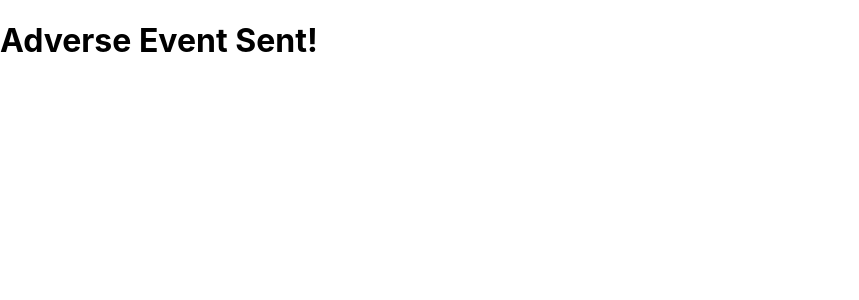
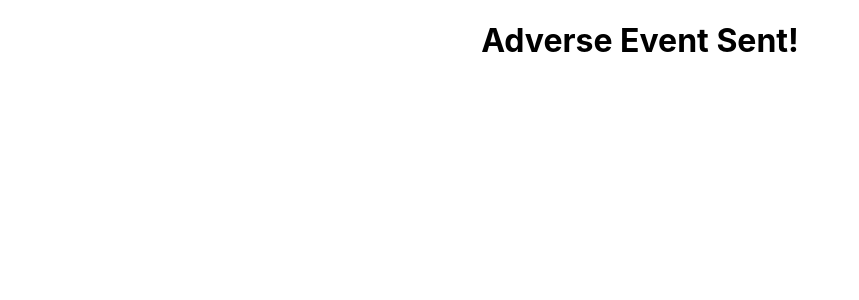
Before and after one commit to codenamics/AdverseEvents, a React (Create React App) app in the folder client/: page /success in a window 1280 px wide. Shown: the top 300 px of the page, without its empty margins (0-859 px from the left). Built offline with nearby package versions, Linux system fonts and the light colour scheme.

Commit message:
center success

```diff
--- a/client/src/App.css
+++ b/client/src/App.css
@@ -64,6 +64,10 @@ ul li {
 
 .ml-20 {
   margin-left: 20px !important;
+}
+
+.text-center {
+  text-align: center;
 }
 
 /*----------------------------------------------------------*/
--- a/client/src/components/Success.js
+++ b/client/src/components/Success.js
@@ -3,7 +3,7 @@ import React from "react";
 export default function Success() {
   return (
     <div>
-      <h1 className="center-align">Adverse Event Sent!</h1>
+      <h1 className="text-center"> Adverse Event Sent! </h1>{" "}
     </div>
   );
 }
```
